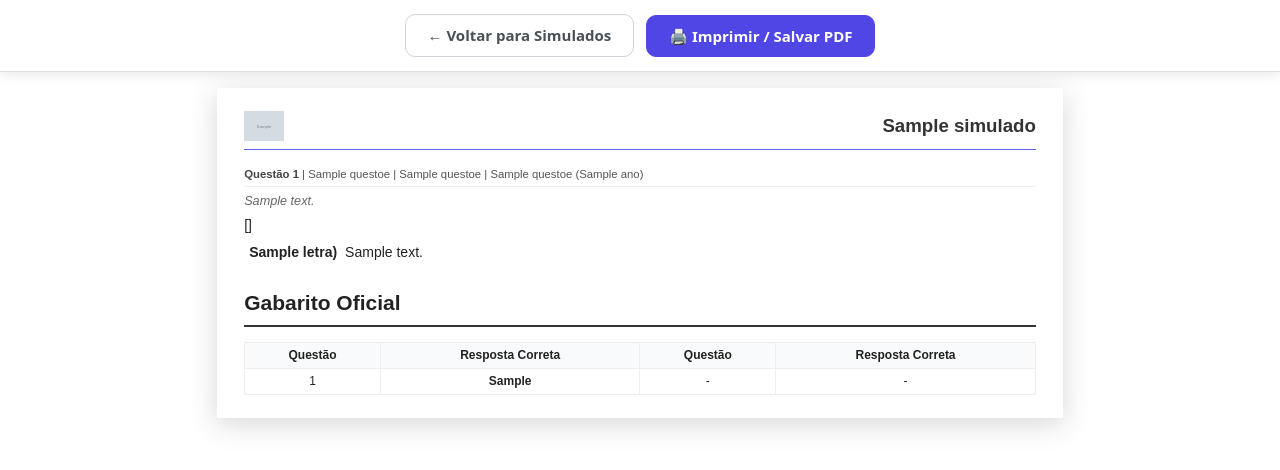
After one commit to thierry-moreira/gabaritei-questoes, a Flask app: template templates/simulados/pdf_preview.html in a window 1280 px wide. The commit adds this page. Shown: the top 470 px of the page. Run offline with Flask 3, Linux system fonts and the light colour scheme; the template is opened without the code that fills it: most values are stand-ins (such as "Sample title", 1, 10 or a date in 2020); grey boxes marked "Sample" are stand-in pictures; parts of the project's set-up code (start-up, migrations or seed data) failed here and were passed over; some libraries are stand-ins or nearby versions.

Commit message:
feat(simulado): previa navegavel do PDF no desktop — Electron nao renderiza application/pdf inline; UA GabariteiDesktop recebe pagina com botao nativo via electronAPI.printToPDF (padrao dos resumos); JS compartilhado imprimir_ou_pdf.js substitui a copia inline do resumo; resultado usa botao nativo e abre a prova na mesma janela

```diff
--- a/desktop/main.js
+++ b/desktop/main.js
@@ -140,6 +140,11 @@ async function criarJanela() {
     },
   });
   janela.once('ready-to-show', () => janela.show());
+  // Marca as requisições do renderer como vindas do app desktop: o backend
+  // entrega a prévia navegável do PDF do simulado (botão de PDF nativo) em
+  // vez de application/pdf inline, que o Chromium do Electron não renderiza.
+  const uaBase = janela.webContents.getUserAgent();
+  janela.webContents.setUserAgent(uaBase + ' GabariteiDesktop');
 
   // Intercepta Ctrl+P — cancela o atalho de impressão nativo do Windows
   // e dispara o nosso gerador de PDF nativo.
--- /dev/null
+++ b/static/js/imprimir_ou_pdf.js
@@ -0,0 +1,39 @@
+// ============================================================
+// imprimir_ou_pdf.js — padrão unificado de impressão/PDF do Gabaritei.
+//
+// - App desktop (Electron): electronAPI.printToPDF() gera um PDF nativo
+//   (A4, fundos impressos) e abre no leitor padrão do sistema.
+// - Navegador: cai no window.print() clássico (preview do Chromium).
+//
+// Uso em qualquer botão:
+//   <button onclick="imprimirOuPDF(this)">Imprimir</button>
+// (o argumento é opcional — usado apenas para feedback visual)
+// ============================================================
+async function imprimirOuPDF(btn) {
+    const noDesktop = window.electronAPI && typeof window.electronAPI.printToPDF === 'function';
+
+    // Fallback: navegador comum — preview de impressão nativo do Chromium
+    if (!noDesktop) {
+        window.print();
+        return;
+    }
+
+    const textoOriginal = btn ? btn.innerHTML : '';
+    if (btn) {
+        btn.disabled = true;
+        btn.innerHTML = '⏳ Gerando PDF...';
+    }
+    try {
+        const resultado = await window.electronAPI.printToPDF();
+        if (resultado && resultado.ok === false) {
+            alert('Erro ao gerar PDF: ' + (resultado.error || 'Desconhecido'));
+        }
+    } catch (e) {
+        alert('Erro inesperado ao gerar PDF: ' + e.message);
+    } finally {
+        if (btn) {
+            btn.disabled = false;
+            btn.innerHTML = textoOriginal;
+        }
+    }
+}
--- /dev/null
+++ b/templates/simulados/_pdf_corpo.html
@@ -0,0 +1,85 @@
+    <!-- BARRA LATERAL COLORIDA -->
+    <div class="print-margin-bar"></div>
+
+    <table class="header-table">
+        <thead>
+            <tr>
+                <td>
+                    <div class="print-header">
+                        <img src="{{ logo_uri }}" class="print-logo" alt="Gabaritei Questões">
+                        <h1 class="print-title">{{ simulado.titulo }}</h1>
+                    </div>
+                </td>
+            </tr>
+        </thead>
+        <tbody>
+            <tr>
+                <td>
+                    <div class="questoes">
+                        {% for q in questoes %}
+                        <div class="questao-container">
+                            <div class="info-questao">
+                                <span>Questão {{ loop.index }}</span> |
+                                {{ q.nome_materia or 'Geral' }} |
+                                {{ q.nome_banca or 'Banca' }} |
+                                {{ q.nome_orgao or 'Órgão' }}
+                                {% if q.ano %}({{ q.ano }}){% endif %}
+                            </div>
+
+                            <div class="enunciado">
+                                {% if q.texto_base %}
+                                    <div style="font-style: italic; color: #666; font-size: 9.5pt; margin-bottom: 5px;">
+                                        {{ q.texto_base | safe }}
+                                    </div>
+                                {% endif %}
+                                {{ q.enunciado | safe }}
+                            </div>
+
+                            {% for alt in q.alternativas_questao %}
+                            <div class="alternativa">
+                                <strong>{{ alt.letra }})</strong> {{ alt.texto_alternativa | safe }}
+                            </div>
+                            {% endfor %}
+                        </div>
+                        {% endfor %}
+                    </div>
+
+                    <div class="sessao-gabarito">
+                        <div class="print-header" style="border-bottom: 2px solid #333;">
+                            <h2 style="margin: 0;">Gabarito Oficial</h2>
+                        </div>
+
+                        <table class="gabarito-table">
+                            <thead>
+                                <tr>
+                                    <th>Questão</th>
+                                    <th>Resposta Correta</th>
+                                    <th>Questão</th>
+                                    <th>Resposta Correta</th>
+                                </tr>
+                            </thead>
+                            <tbody>
+                                {% for group in questoes|batch(2) %}
+                                <tr>
+                                    <td>{{ loop.index0 * 2 + 1 }}</td>
+                                    <td><strong>{{ group[0].letra_gabarito }}</strong></td>
+                                    {% if group|length > 1 %}
+                                        <td>{{ loop.index0 * 2 + 2 }}</td>
+                                        <td><strong>{{ group[1].letra_gabarito }}</strong></td>
+                                    {% else %}
+                                        <td>-</td>
+                                        <td>-</td>
+                                    {% endif %}
+                                </tr>
+                                {% endfor %}
+                            </tbody>
+                        </table>
+                    </div>
+                </td>
+            </tr>
+        </tbody>
+    </table>
+
+    <div class="print-footer">
+        Gabaritei - O GPS da sua Aprovação | id: {{ simulado.id }}
+    </div>
--- /dev/null
+++ b/templates/simulados/pdf_preview.html
@@ -0,0 +1,38 @@
+<!DOCTYPE html>
+<html lang="pt-BR">
+<head>
+    <meta charset="UTF-8">
+    <meta name="viewport" content="width=device-width, initial-scale=1">
+    <title>{{ simulado.titulo }} - Gabaritei Questões</title>
+    <link rel="stylesheet" href="{{ url_for('static', filename='css/pdf_style.css') }}">
+    <style>
+        /* Tela: moldura de folha A4 centralizada; impressão: só o documento */
+        body { background: #e9ecef; margin: 0; }
+        .barra-acoes { position: fixed; top: 0; left: 0; right: 0; z-index: 1000; display: flex; justify-content: center; align-items: center; gap: 12px; padding: 14px; background: rgba(255, 255, 255, 0.97); border-bottom: 1px solid #dee2e6; box-shadow: 0 2px 12px rgba(0, 0, 0, 0.10); }
+        .btn-preview { display: inline-flex; align-items: center; gap: 8px; padding: 10px 22px; border-radius: 10px; font-weight: 700; font-size: 15px; text-decoration: none; border: 1px solid #ced4da; color: #495057; background: #fff; cursor: pointer; font-family: system-ui, sans-serif; }
+        .btn-preview:hover { background: #f1f3f5; }
+        .btn-preview-primario { background: #4f46e5; border-color: #4f46e5; color: #fff; }
+        .btn-preview-primario:hover { background: #4338ca; }
+        .btn-preview:disabled { opacity: 0.6; cursor: wait; }
+        .folha-preview { background: #fff; max-width: 210mm; margin: 88px auto 56px; padding: 22px 26px; box-shadow: 0 6px 28px rgba(0, 0, 0, 0.16); }
+        @media print {
+            body { background: #fff; }
+            .barra-acoes { display: none !important; }
+            .folha-preview { max-width: none; margin: 0; padding: 0; box-shadow: none; }
+        }
+    </style>
+</head>
+<body>
+
+    <div class="barra-acoes">
+        <a href="/aluno/simulados" class="btn-preview">← Voltar para Simulados</a>
+        <button onclick="imprimirOuPDF(this)" class="btn-preview btn-preview-primario">🖨️ Imprimir / Salvar PDF</button>
+    </div>
+
+    <div class="folha-preview">
+        {% include 'simulados/_pdf_corpo.html' %}
+    </div>
+
+    <script src="{{ url_for('static', filename='js/imprimir_ou_pdf.js') }}"></script>
+</body>
+</html>
--- a/templates/simulados/resultado.html
+++ b/templates/simulados/resultado.html
@@ -25,8 +25,8 @@
 
                     <div class="mt-5 d-flex flex-wrap justify-content-center gap-3">
                         <a href="/aluno/simulados" class="btn btn-outline-primary px-4 fw-bold">Voltar para Simulados</a>
-                        <button class="btn btn-outline-secondary px-4 fw-bold" onclick="window.print()"><i class="bi bi-printer me-1"></i> Imprimir Resultado</button>
-                        <a href="{{ url_for('simulado.baixar_pdf_simulado', id_simulado=simulado.id) }}" target="_blank" class="btn btn-primary px-4 fw-bold shadow-sm" style="background: var(--premium-accent); border: none;">
+                        <button class="btn btn-outline-secondary px-4 fw-bold" onclick="imprimirOuPDF(this)"><i class="bi bi-printer me-1"></i> Imprimir Resultado</button>
+                        <a href="{{ url_for('simulado.baixar_pdf_simulado', id_simulado=simulado.id) }}" class="btn btn-primary px-4 fw-bold shadow-sm" style="background: var(--premium-accent); border: none;">
                             <i class="bi bi-file-earmark-pdf me-1"></i> Ver PDF da Prova
                         </a>
                     </div>
@@ -70,4 +70,6 @@
     {% endif %}
 
 </div>
+
+<script src="{{ url_for('static', filename='js/imprimir_ou_pdf.js') }}"></script>
 {% endblock %}
```
Also changed, not shown: rotas/simulado.py (+15 -1 lines), templates/resumos/ver_materia.html (+2 -34 lines), templates/simulados/pdf.html (+1 -85 lines), tests/test_rotas.py (+46 -0 lines).
